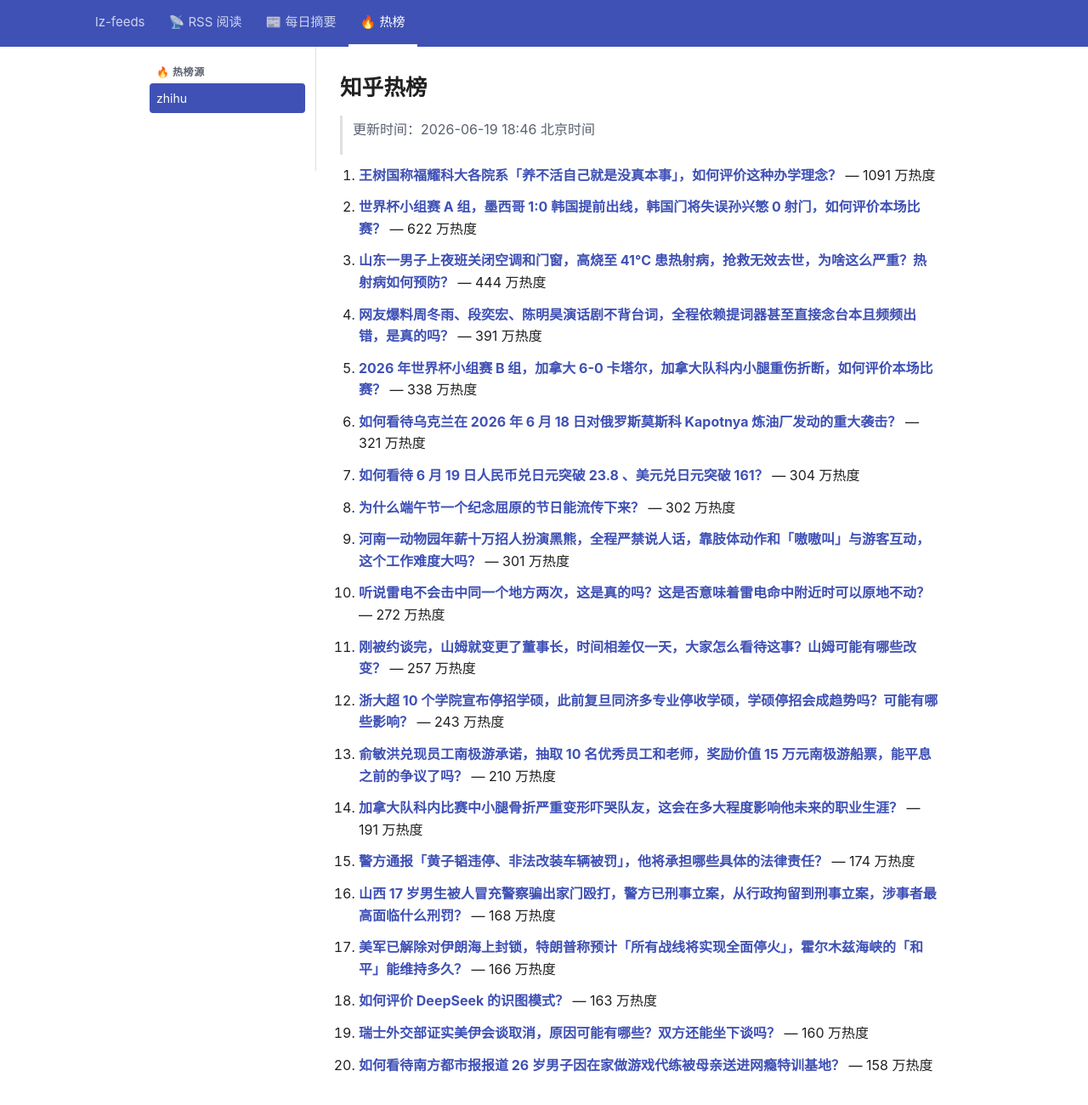
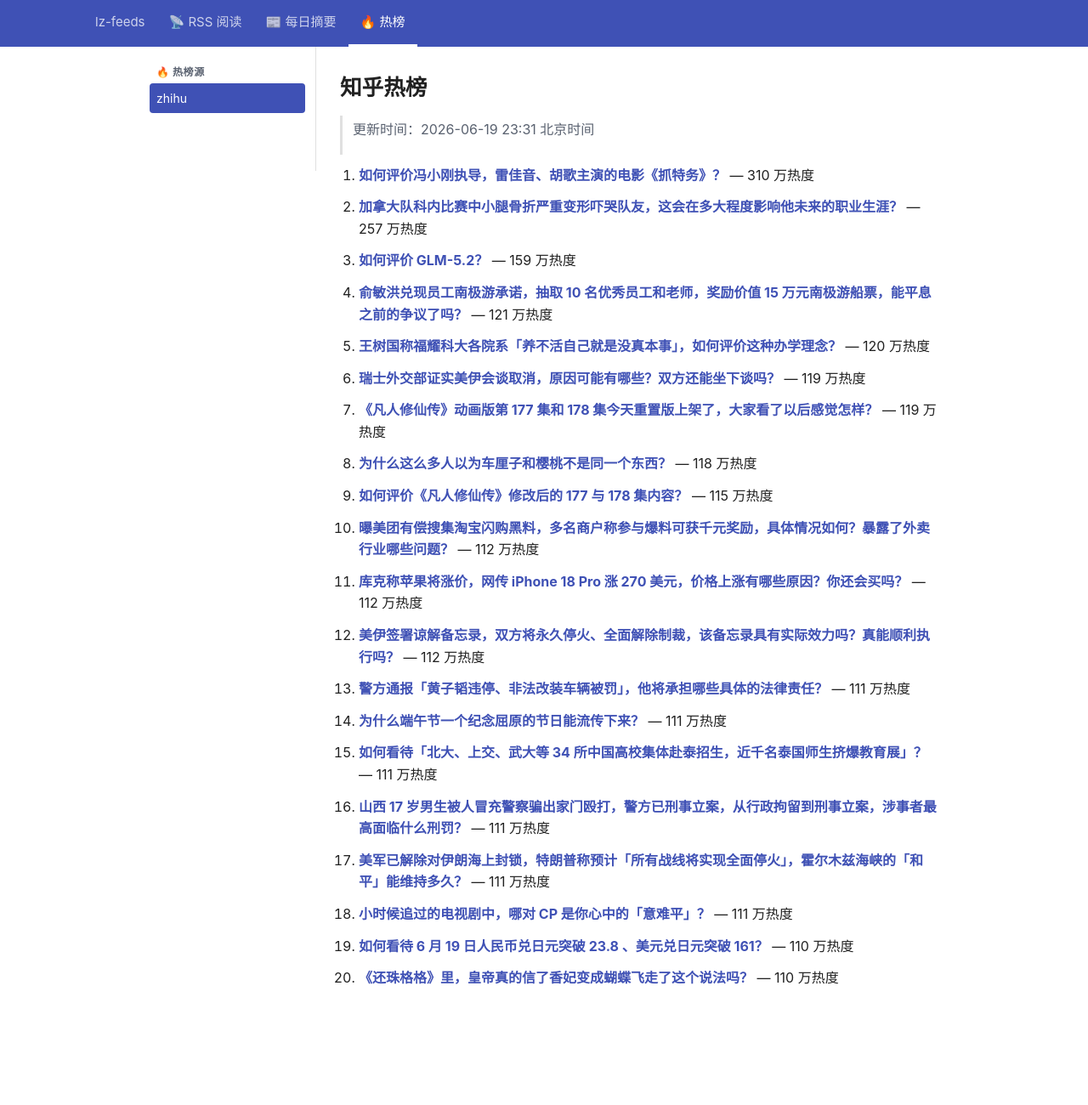
Before and after one commit to lizhang0101/lz-feeds, a Jekyll site: the page built from _hotlist/zhihu.md, in a window 1280 px wide and 1330 px high. Shown: the top 1300 px of the window at 85% size. Built offline with Jekyll 4.4.1, drawn with Linux system fonts in a browser that asks for light colours.

Commit message:
hotlist: 2026-06-19T15:31Z

```diff
--- a/_hotlist/zhihu.md
+++ b/_hotlist/zhihu.md
@@ -1,48 +1,48 @@
 ---
-updated: 2026-06-19 18:46 北京时间
+updated: 2026-06-19 23:31 北京时间
 count: 20
 ---
 
 # 知乎热榜
 
-> 更新时间：2026-06-19 18:46 北京时间
+> 更新时间：2026-06-19 23:31 北京时间
 
-1. **[王树国称福耀科大各院系「养不活自己就是没真本事」，如何评价这种办学理念？](https://www.zhihu.com/question/2051039980940682412)** — 1091 万热度
+1. **[如何评价冯小刚执导，雷佳音、胡歌主演的电影《抓特务》？](https://www.zhihu.com/question/2050965880171926187)** — 310 万热度
 
-2. **[世界杯小组赛 A 组，墨西哥 1:0 韩国提前出线，韩国门将失误孙兴慜 0 射门，如何评价本场比赛？](https://www.zhihu.com/question/2050229431092733522)** — 622 万热度
+2. **[加拿大队科内比赛中小腿骨折严重变形吓哭队友，这会在多大程度影响他未来的职业生涯？](https://www.zhihu.com/question/2051213403557819287)** — 257 万热度
 
-3. **[山东一男子上夜班关闭空调和门窗，高烧至 41°C 患热射病，抢救无效去世，为啥这么严重？热射病如何预防？](https://www.zhihu.com/question/2047329194447745310)** — 444 万热度
+3. **[如何评价 GLM-5.2？](https://www.zhihu.com/question/2049240196173018144)** — 159 万热度
 
-4. **[网友爆料周冬雨、段奕宏、陈明昊演话剧不背台词，全程依赖提词器甚至直接念台本且频频出错，是真的吗？](https://www.zhihu.com/question/2050931331446436682)** — 391 万热度
+4. **[俞敏洪兑现员工南极游承诺，抽取 10 名优秀员工和老师，奖励价值 15 万元南极游船票，能平息之前的争议了吗？](https://www.zhihu.com/question/2050896022138787675)** — 121 万热度
 
-5. **[2026 年世界杯小组赛 B 组，加拿大 6-0 卡塔尔，加拿大队科内小腿重伤折断，如何评价本场比赛？](https://www.zhihu.com/question/2050229300993814782)** — 338 万热度
+5. **[王树国称福耀科大各院系「养不活自己就是没真本事」，如何评价这种办学理念？](https://www.zhihu.com/question/2051039980940682412)** — 120 万热度
 
-6. **[如何看待乌克兰在 2026 年 6 月 18 日对俄罗斯莫斯科 Kapotnya 炼油厂发动的重大袭击？](https://www.zhihu.com/question/2051068366954276096)** — 321 万热度
+6. **[瑞士外交部证实美伊会谈取消，原因可能有哪些？双方还能坐下谈吗？](https://www.zhihu.com/question/2051280034514429417)** — 119 万热度
 
-7. **[如何看待 6 月 19 日人民币兑日元突破 23.8 、美元兑日元突破 161？](https://www.zhihu.com/question/2051265976675604351)** — 304 万热度
+7. **[《凡人修仙传》动画版第 177 集和 178 集今天重置版上架了，大家看了以后感觉怎样？](https://www.zhihu.com/question/2051341551041884708)** — 119 万热度
 
-8. **[为什么端午节一个纪念屈原的节日能流传下来？](https://www.zhihu.com/question/2027908688581522705)** — 302 万热度
+8. **[为什么这么多人以为车厘子和樱桃不是同一个东西？](https://www.zhihu.com/question/311448631)** — 118 万热度
 
-9. **[河南一动物园年薪十万招人扮演黑熊，全程严禁说人话，靠肢体动作和「嗷嗷叫」与游客互动，这个工作难度大吗？](https://www.zhihu.com/question/2050284726062264666)** — 301 万热度
+9. **[如何评价《凡人修仙传》修改后的 177 与 178 集内容？](https://www.zhihu.com/question/2051349798863757416)** — 115 万热度
 
-10. **[听说雷电不会击中同一个地方两次，这是真的吗？这是否意味着雷电命中附近时可以原地不动？](https://www.zhihu.com/question/2036184365005280074)** — 272 万热度
+10. **[曝美团有偿搜集淘宝闪购黑料，多名商户称参与爆料可获千元奖励，具体情况如何？暴露了外卖行业哪些问题？](https://www.zhihu.com/question/2050928981600204446)** — 112 万热度
 
-11. **[刚被约谈完，山姆就变更了董事长，时间相差仅一天，大家怎么看待这事？山姆可能有哪些改变？](https://www.zhihu.com/question/2050349390083232343)** — 257 万热度
+11. **[库克称苹果将涨价，网传 iPhone 18 Pro 涨 270 美元，价格上涨有哪些原因？你还会买吗？](https://www.zhihu.com/question/2050884243694118342)** — 112 万热度
 
-12. **[浙大超 10 个学院宣布停招学硕，此前复旦同济多专业停收学硕，学硕停招会成趋势吗？可能有哪些影响？](https://www.zhihu.com/question/2050939658821793786)** — 243 万热度
+12. **[美伊签署谅解备忘录，双方将永久停火、全面解除制裁，该备忘录具有实际效力吗？真能顺利执行吗？](https://www.zhihu.com/question/2051051597677815111)** — 112 万热度
 
-13. **[俞敏洪兑现员工南极游承诺，抽取 10 名优秀员工和老师，奖励价值 15 万元南极游船票，能平息之前的争议了吗？](https://www.zhihu.com/question/2050896022138787675)** — 210 万热度
+13. **[警方通报「黄子韬违停、非法改装车辆被罚」，他将承担哪些具体的法律责任？](https://www.zhihu.com/question/2051324058596110444)** — 111 万热度
 
-14. **[加拿大队科内比赛中小腿骨折严重变形吓哭队友，这会在多大程度影响他未来的职业生涯？](https://www.zhihu.com/question/2051213403557819287)** — 191 万热度
+14. **[为什么端午节一个纪念屈原的节日能流传下来？](https://www.zhihu.com/question/2027908688581522705)** — 111 万热度
 
-15. **[警方通报「黄子韬违停、非法改装车辆被罚」，他将承担哪些具体的法律责任？](https://www.zhihu.com/question/2051324058596110444)** — 174 万热度
+15. **[如何看待「北大、上交、武大等 34 所中国高校集体赴泰招生，近千名泰国师生挤爆教育展」？](https://www.zhihu.com/question/2051233949297406703)** — 111 万热度
 
-16. **[山西 17 岁男生被人冒充警察骗出家门殴打，警方已刑事立案，从行政拘留到刑事立案，涉事者最高面临什么刑罚？](https://www.zhihu.com/question/2051207721265750101)** — 168 万热度
+16. **[山西 17 岁男生被人冒充警察骗出家门殴打，警方已刑事立案，从行政拘留到刑事立案，涉事者最高面临什么刑罚？](https://www.zhihu.com/question/2051207721265750101)** — 111 万热度
 
-17. **[美军已解除对伊朗海上封锁，特朗普称预计「所有战线将实现全面停火」，霍尔木兹海峡的「和平」能维持多久？](https://www.zhihu.com/question/2051222502768992382)** — 166 万热度
+17. **[美军已解除对伊朗海上封锁，特朗普称预计「所有战线将实现全面停火」，霍尔木兹海峡的「和平」能维持多久？](https://www.zhihu.com/question/2051222502768992382)** — 111 万热度
 
-18. **[如何评价 DeepSeek 的识图模式？](https://www.zhihu.com/question/2032903059739767247)** — 163 万热度
+18. **[小时候追过的电视剧中，哪对 CP 是你心中的「意难平」？](https://www.zhihu.com/question/1913995216786001944)** — 111 万热度
 
-19. **[瑞士外交部证实美伊会谈取消，原因可能有哪些？双方还能坐下谈吗？](https://www.zhihu.com/question/2051280034514429417)** — 160 万热度
+19. **[如何看待 6 月 19 日人民币兑日元突破 23.8 、美元兑日元突破 161？](https://www.zhihu.com/question/2051265976675604351)** — 110 万热度
 
-20. **[如何看待南方都市报报道 26 岁男子因在家做游戏代练被母亲送进网瘾特训基地？](https://www.zhihu.com/question/2050949678271656137)** — 158 万热度
+20. **[《还珠格格》里，皇帝真的信了香妃变成蝴蝶飞走了这个说法吗？](https://www.zhihu.com/question/2047587793107530550)** — 110 万热度
```
